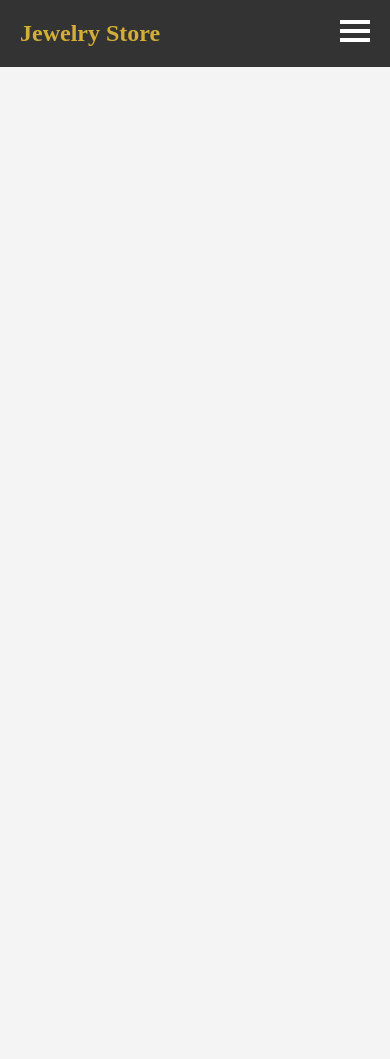
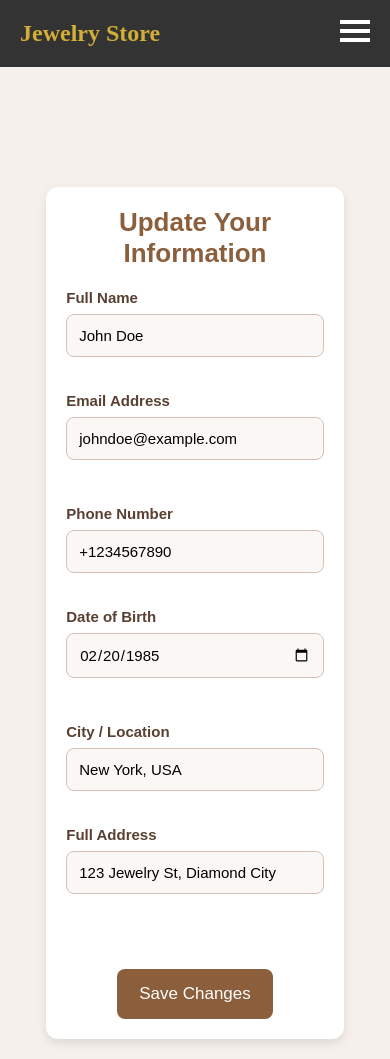
Before and after one commit to Nakkash14/Jewelry, a React (Create React App) app in the folder frontend/: page /edit-profile in a window 390 px wide. Before the commit the page ends 844 px from the top, so only its background shows below. Built offline with nearby package versions, Linux system fonts and the light colour scheme.

Commit message:
Frontend
Added Edit Profile page

```diff
--- a/frontend/src/App.js
+++ b/frontend/src/App.js
@@ -36,6 +36,7 @@ import HomePage from './components/HomePage.jsx'; // Import Home Page
 import SignIn from './Auth/Sign_In'; // Import Sign In
 import SignUp from './Auth/Sign_Up'; // Import Sign Up
 import UserProfile from './User/UserProfile'; // Import User Profile
+import EditProfile from './User/EditProfile.jsx';
 import Navbar from './components/Navbar'; // Import Navbar
 
 const App = () => {
@@ -50,6 +51,7 @@ const App = () => {
         <Route path="/signin" element={<SignIn />} />
         <Route path="/signup" element={<SignUp />} />
         <Route path="/userprofile" element={<UserProfile />} />
+        <Route path="/edit-profile" element={<EditProfile />} />
       </Routes>
     </Router>
   );
--- /dev/null
+++ b/frontend/src/User/EditProfile.css
@@ -0,0 +1,184 @@
+/* Global styles */
+body {
+    background-color: #f5f0eb;
+    font-family: 'Arial', sans-serif;
+    margin: 0;
+    padding: 0;
+    /* display: flex; */
+    justify-content: center; /* Ensures body content is centered */
+    align-items: center; /* Center vertically */
+    min-height: 100vh; /* Ensure full viewport height */
+    flex-direction: column;
+  }
+
+  /* Ensure the header (menu bar) is fixed on top and remains unchanged */
+  header {
+    position: fixed;
+    top: 0;
+    left: 0;
+    right: 0;
+    background-color: #fff;
+    padding: 15px 20px;
+    box-shadow: 0 4px 10px rgba(0, 0, 0, 0.1);
+    z-index: 10;
+  }
+
+  /* Adjust the body content below the fixed header */
+  .edit-profile-wrapper {
+    display: flex;
+    justify-content: center;
+    align-items: center;
+    width: 100%;
+    padding: 20px;
+    margin-top: 120px; /* Adjusted to leave space below the fixed menu bar */
+    flex-grow: 1;
+    min-height: calc(100vh - 120px); /* Ensure it takes the full height minus the navbar */
+    box-sizing: border-box;
+  }
+
+  /* Center the profile container */
+  .edit-profile-container {
+    background: white;
+    padding: 40px;
+    border-radius: 12px;
+    box-shadow: 0 4px 10px rgba(0, 0, 0, 0.1);
+    width: 100%;
+    max-width: 600px; /* Maximum width */
+    box-sizing: border-box;
+  }
+
+  /* Profile header styles */
+  .profile-header {
+    text-align: center;
+    font-size: 28px;
+    font-weight: bold;
+    color: #8b5e3c;
+    margin-bottom: 30px;
+  }
+
+  /* Form styling */
+  .profile-form {
+    display: flex;
+    flex-direction: column;
+  }
+
+  /* Form row styling */
+  .form-row {
+    display: flex;
+    justify-content: space-between;
+    gap: 15px;
+    margin-bottom: 20px;
+  }
+
+  .form-group {
+    flex: 1;
+    display: flex;
+    flex-direction: column;
+  }
+
+  /* Label styling */
+  label {
+    font-weight: bold;
+    color: #5a4032;
+    margin-bottom: 8px;
+    font-size: 16px;
+    word-wrap: break-word; /* Ensure text wraps properly */
+  }
+
+  /* Input field styling */
+  input {
+    padding: 12px;
+    border: 1px solid #d4c1b5;
+    border-radius: 8px;
+    font-size: 16px;
+    background-color: #faf7f5;
+    outline: none;
+    transition: border 0.3s;
+  }
+
+  input:focus {
+    border-color: #8b5e3c;
+  }
+
+  /* Action button styles */
+  .form-actions {
+    display: flex;
+    justify-content: center;
+    margin-top: 30px;
+  }
+
+  /* Save button styles */
+  .save-button {
+    background-color: #8b5e3c;
+    color: white;
+    border: none;
+    padding: 16px 24px;
+    border-radius: 8px;
+    font-size: 18px;
+    cursor: pointer;
+    transition: background 0.3s;
+  }
+
+  .save-button:hover {
+    background-color: #734d2d;
+  }
+
+  /* --- Mobile Styles --- */
+  @media (max-width: 768px) {
+    /* Adjust margin-top for mobile to accommodate for smaller screen */
+    .edit-profile-wrapper {
+      margin-top: 100px; /* Reduced margin-top for mobile */
+    }
+
+    .edit-profile-container {
+      width: 90%; /* Make form width almost full on mobile */
+      padding: 20px;
+    }
+
+    .profile-header {
+      font-size: 24px; /* Adjust font size */
+      margin-bottom: 20px;
+    }
+
+    .form-row {
+      flex-direction: column; /* Stack the labels and inputs vertically */
+      gap: 10px; /* Reduce gap between the stacked items */
+    }
+
+    .form-group {
+      width: 100%; /* Ensure each input takes full width */
+    }
+
+    label, input {
+      font-size: 14px; /* Smaller font size */
+    }
+
+    .save-button {
+      font-size: 16px;
+      padding: 14px 22px; /* Adjust padding */
+    }
+  }
+
+  /* --- Larger Mobile (Tablet) Styles --- */
+  @media (max-width: 1024px) {
+    .edit-profile-container {
+      width: 85%; /* Adjust width to leave some margins */
+    }
+
+    .profile-header {
+      font-size: 26px;
+    }
+
+    .form-row {
+      flex-direction: column; /* Stack form fields on tablet as well */
+    }
+
+    label, input {
+      font-size: 15px;
+    }
+
+    .save-button {
+      font-size: 17px;
+      padding: 15px 22px;
+    }
+  }
--- /dev/null
+++ b/frontend/src/User/EditProfile.jsx
@@ -0,0 +1,69 @@
+import React, { useState } from "react";
+import { motion } from "framer-motion";
+import "./EditProfile.css";
+
+const EditProfile = () => {
+  const [formData, setFormData] = useState({
+    name: "John Doe",
+    email: "johndoe@example.com",
+    phone: "+1234567890",
+    birthday: "1985-02-20",
+    location: "New York, USA",
+    address: "123 Jewelry St, Diamond City"
+  });
+
+  const handleChange = (e) => {
+    setFormData({ ...formData, [e.target.name]: e.target.value });
+  };
+
+  const handleSubmit = (e) => {
+    e.preventDefault();
+    alert("Profile updated successfully!");
+    // API call to update user profile would go here
+  };
+
+  return (
+    <motion.div className="edit-profile-wrapper" initial={{ opacity: 0 }} animate={{ opacity: 1 }} transition={{ duration: 0.5 }}>
+      <div className="edit-profile-container">
+        <h2 className="profile-header">Update Your Information</h2>
+        <form onSubmit={handleSubmit} className="profile-form">
+          <div className="form-row">
+            <div className="form-group">
+              <label>Full Name</label>
+              <input type="text" name="name" value={formData.name} onChange={handleChange} required />
+            </div>
+            <div className="form-group">
+              <label>Email Address</label>
+              <input type="email" name="email" value={formData.email} onChange={handleChange} required />
+            </div>
+          </div>
+          <div className="form-row">
+            <div className="form-group">
+              <label>Phone Number</label>
+              <input type="tel" name="phone" value={formData.phone} onChange={handleChange} required />
+            </div>
+            <div className="form-group">
+              <label>Date of Birth</label>
+              <input type="date" name="birthday" value={formData.birthday} onChange={handleChange} required />
+            </div>
+          </div>
+          <div className="form-row">
+            <div className="form-group">
+              <label>City / Location</label>
+              <input type="text" name="location" value={formData.location} onChange={handleChange} required />
+            </div>
+            <div className="form-group">
+              <label>Full Address</label>
+              <input type="text" name="address" value={formData.address} onChange={handleChange} required />
+            </div>
+          </div>
+          <div className="form-actions">
+            <button type="submit" className="save-button">Save Changes</button>
+          </div>
+        </form>
+      </div>
+    </motion.div>
+  );
+};
+
+export default EditProfile;
--- a/frontend/src/User/UserProfile.jsx
+++ b/frontend/src/User/UserProfile.jsx
@@ -1,9 +1,11 @@
 import React from "react";
 import { motion } from "framer-motion";
-import { CameraIcon } from "lucide-react";
+import { useNavigate } from "react-router-dom";
+// import { CameraIcon } from "lucide-react";
 import "./UserProfile.css";
 
 const UserProfile = () => {
+  const navigate = useNavigate();
   const handleDeleteAccount = () => {
     const confirmDelete = window.confirm("Are you sure you want to delete your account? This action cannot be undone.");
     if (confirmDelete) {
@@ -37,7 +39,10 @@ const UserProfile = () => {
 
         {/* Buttons */}
         <div className="button-group">
-          <button className="edit-button">Edit Profile</button>
+          {/* <button className="edit-button">Edit Profile</button> */}
+          <button className="edit-button" onClick={() => navigate("/edit-profile")}>
+            Edit Profile
+          </button>
           <button className="delete-button" onClick={handleDeleteAccount}>Delete Account</button>
         </div>
       </div>
--- a/frontend/src/components/Navbar.jsx
+++ b/frontend/src/components/Navbar.jsx
@@ -92,6 +92,8 @@ const Navbar = () => {
           <li><Link to="/shop" onClick={closeSidebar}>Shop</Link></li>
           <li><Link to="/about" onClick={closeSidebar}>About</Link></li>
           <li><Link to="/contact" onClick={closeSidebar}>Contact</Link></li>
+          <li></li>
+          <li><Link to="/userprofile" onClick={closeSidebar}>Profile Setings</Link></li>
         </ul>
       </div>
     </div>
```
